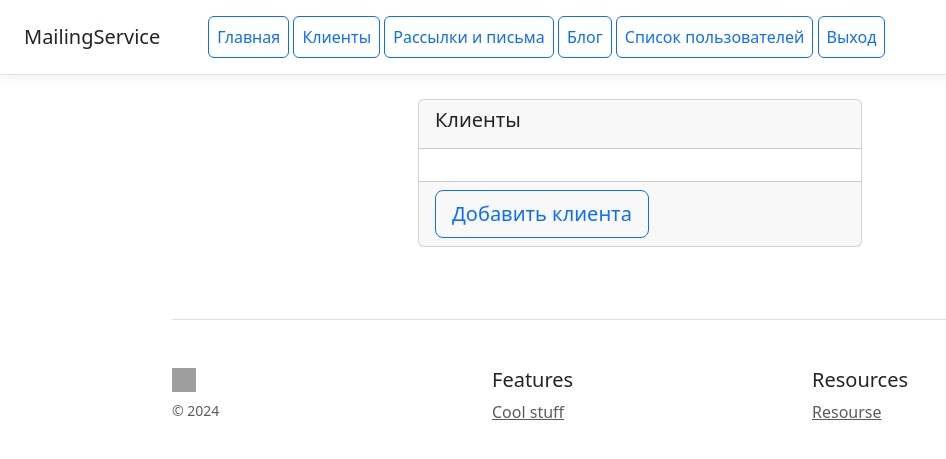
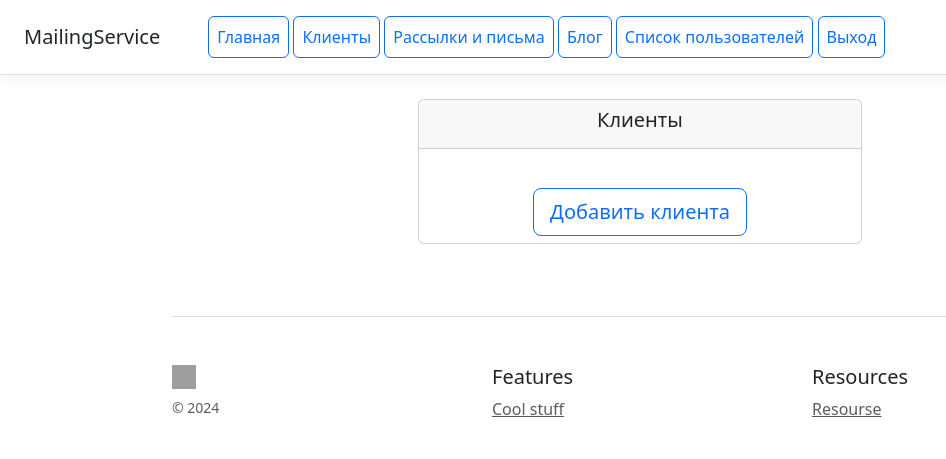
Before and after one commit to Bloodimirg/MailingService, a Django app: page /clients/ in a window 1280 px wide. Shown: the top 459 px of the page, without its empty margins (0-946 px from the left). Run offline with Django 5.2, Linux system fonts and the light colour scheme; the visitor is signed in with stand-in values (Sample User, id 1); data that the repository does not hold is empty; parts of the project's set-up code (start-up, migrations or seed data) failed here and were passed over; some libraries are stand-ins or nearby versions; grey boxes are pictures that could not be loaded.

Commit message:
редактирование размещения

```diff
--- a/boat/templates/clients/client_list.html
+++ b/boat/templates/clients/client_list.html
@@ -6,7 +6,7 @@
     <div class="col-md-6 offset-md-3">
       <div class="card mb-4">
         <div class="card-header">
-          <h2 class="h5">Клиенты</h2>
+          <h2 class="h5 text-center">Клиенты</h2>
         </div>
         <div class="card-body">
           <ul class="list-group list-group-flush">
@@ -18,8 +18,8 @@
             {% endfor %}
           </ul>
         </div>
-        <div class="card-footer">
-          <a href="{% url 'boat:client-create' %}" class="btn btn-lg btn-outline-primary">Добавить клиента</a>
+        <div class="btn">
+          <a href="{% url 'boat:client-create' %}" class="btn btn-lg btn-outline-primary ">Добавить клиента</a>
         </div>
       </div>
     </div>
```
